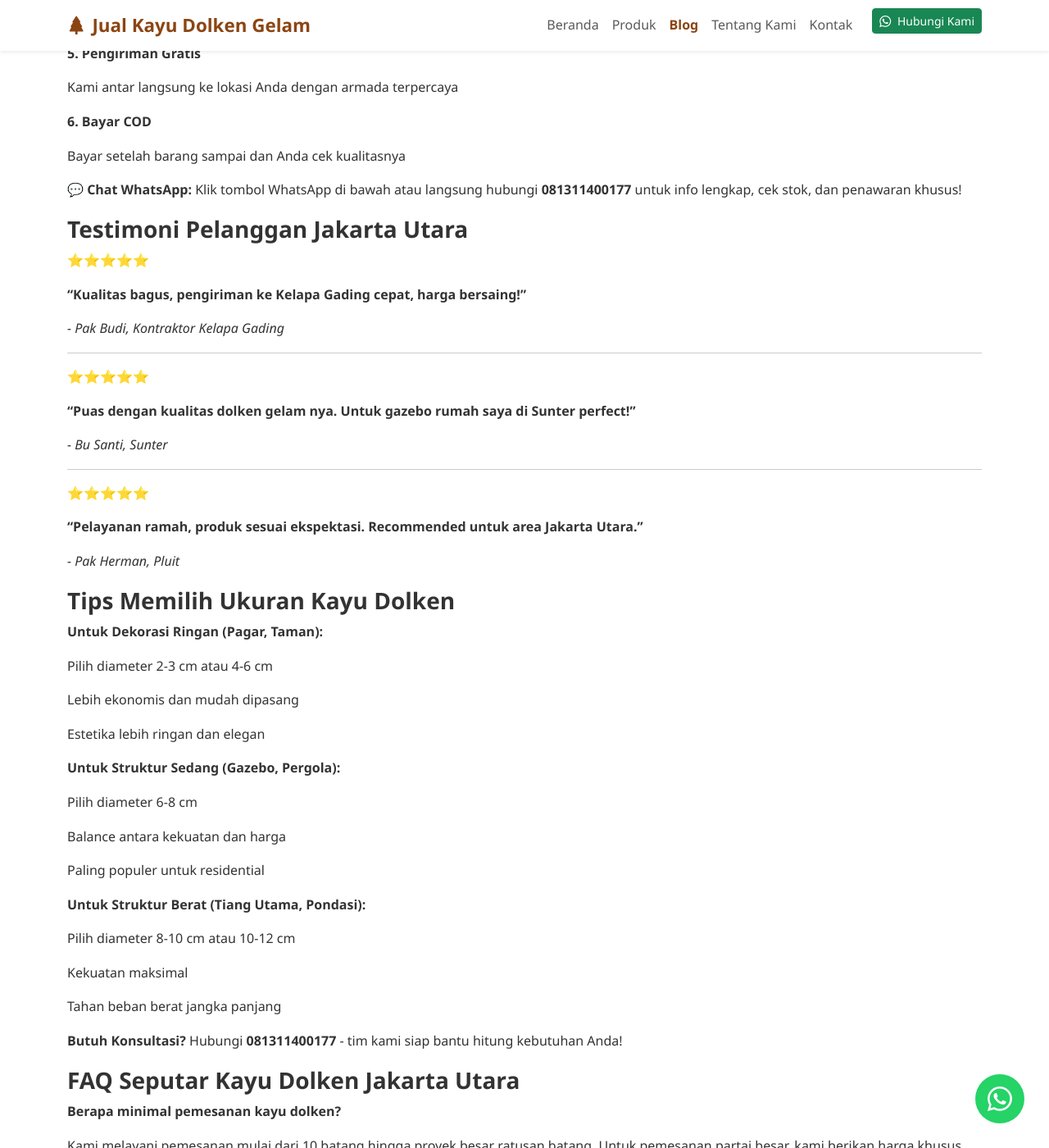
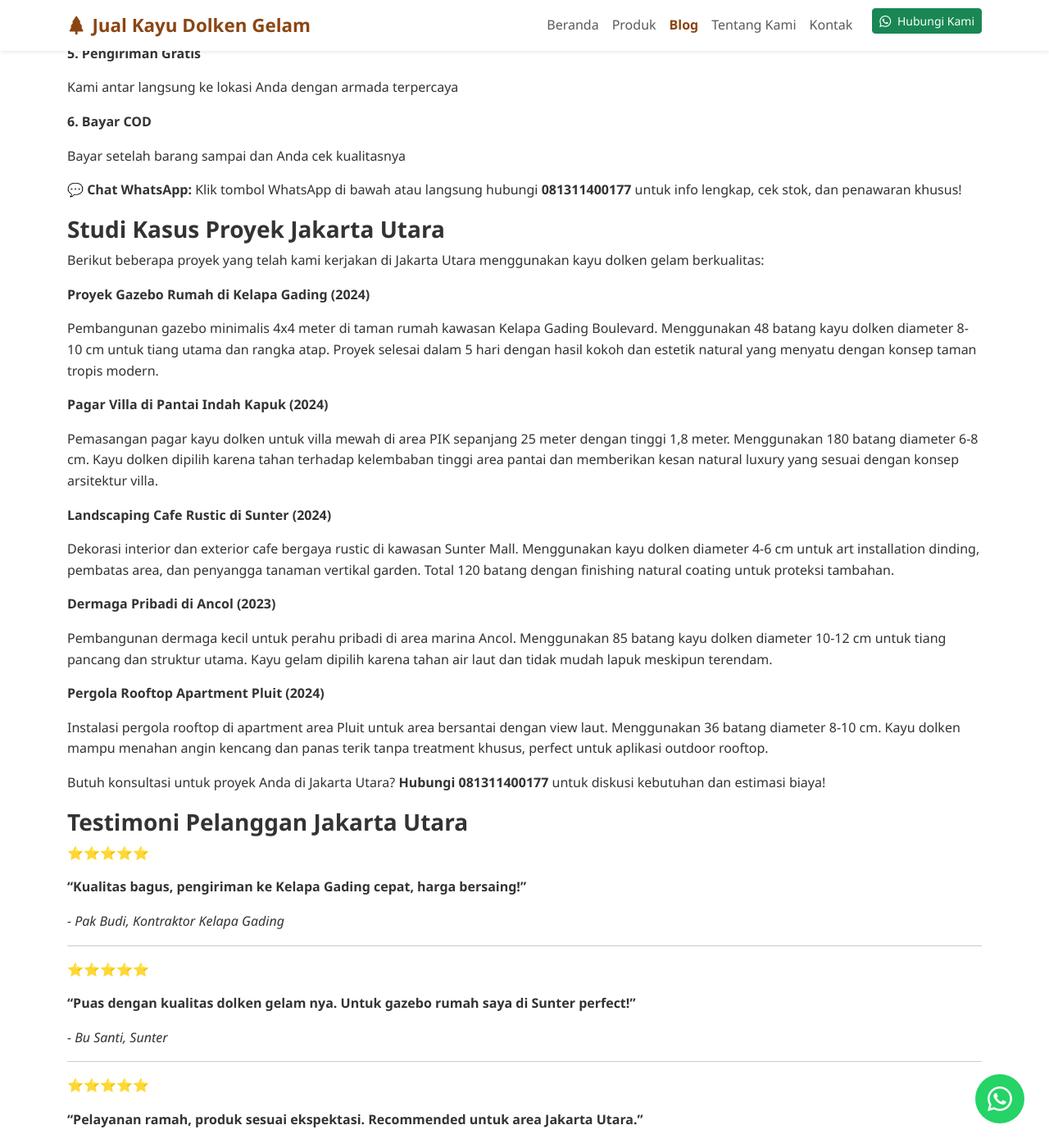
Before and after one commit to jualkayudolkengelam/jualkayudolkengelam.github.io, a Jekyll site: the page built from _posts/2025-11-15-jual-kayu-dolken-jakarta-utara.md, in a window 1280 px wide and 1400 px high, scrolled down 5687 px. Shown: the whole window at 82% size. Built offline with Jekyll 4.4.1, drawn with Linux system fonts in a browser that asks for light colours.

Commit message:
Update 2025-11-15-jual-kayu-dolken-jakarta-utara.md

```diff
--- a/_posts/2025-11-15-jual-kayu-dolken-jakarta-utara.md
+++ b/_posts/2025-11-15-jual-kayu-dolken-jakarta-utara.md
@@ -197,6 +197,32 @@ Bayar setelah barang sampai dan Anda cek kualitasnya
 
 💬 **Chat WhatsApp:** Klik tombol WhatsApp di bawah atau langsung hubungi **081311400177** untuk info lengkap, cek stok, dan penawaran khusus!
 
+### Studi Kasus Proyek Jakarta Utara
+
+Berikut beberapa proyek yang telah kami kerjakan di Jakarta Utara menggunakan kayu dolken gelam berkualitas:
+
+**Proyek Gazebo Rumah di Kelapa Gading (2024)**
+
+Pembangunan gazebo minimalis 4x4 meter di taman rumah kawasan Kelapa Gading Boulevard. Menggunakan 48 batang kayu dolken diameter 8-10 cm untuk tiang utama dan rangka atap. Proyek selesai dalam 5 hari dengan hasil kokoh dan estetik natural yang menyatu dengan konsep taman tropis modern.
+
+**Pagar Villa di Pantai Indah Kapuk (2024)**
+
+Pemasangan pagar kayu dolken untuk villa mewah di area PIK sepanjang 25 meter dengan tinggi 1,8 meter. Menggunakan 180 batang diameter 6-8 cm. Kayu dolken dipilih karena tahan terhadap kelembaban tinggi area pantai dan memberikan kesan natural luxury yang sesuai dengan konsep arsitektur villa.
+
+**Landscaping Cafe Rustic di Sunter (2024)**
+
+Dekorasi interior dan exterior cafe bergaya rustic di kawasan Sunter Mall. Menggunakan kayu dolken diameter 4-6 cm untuk art installation dinding, pembatas area, dan penyangga tanaman vertikal garden. Total 120 batang dengan finishing natural coating untuk proteksi tambahan.
+
+**Dermaga Pribadi di Ancol (2023)**
+
+Pembangunan dermaga kecil untuk perahu pribadi di area marina Ancol. Menggunakan 85 batang kayu dolken diameter 10-12 cm untuk tiang pancang dan struktur utama. Kayu gelam dipilih karena tahan air laut dan tidak mudah lapuk meskipun terendam.
+
+**Pergola Rooftop Apartment Pluit (2024)**
+
+Instalasi pergola rooftop di apartment area Pluit untuk area bersantai dengan view laut. Menggunakan 36 batang diameter 8-10 cm. Kayu dolken mampu menahan angin kencang dan panas terik tanpa treatment khusus, perfect untuk aplikasi outdoor rooftop.
+
+Butuh konsultasi untuk proyek Anda di Jakarta Utara? **Hubungi 081311400177** untuk diskusi kebutuhan dan estimasi biaya!
+
 ### Testimoni Pelanggan Jakarta Utara
 
 ⭐⭐⭐⭐⭐
```
